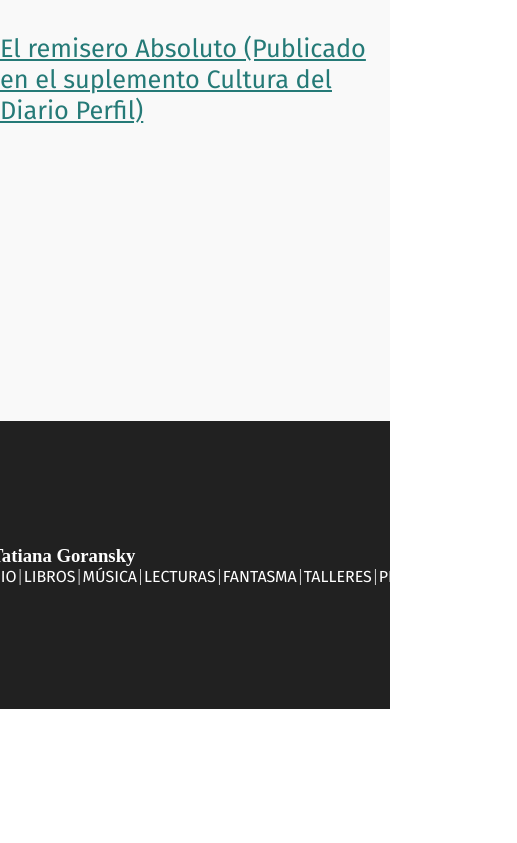
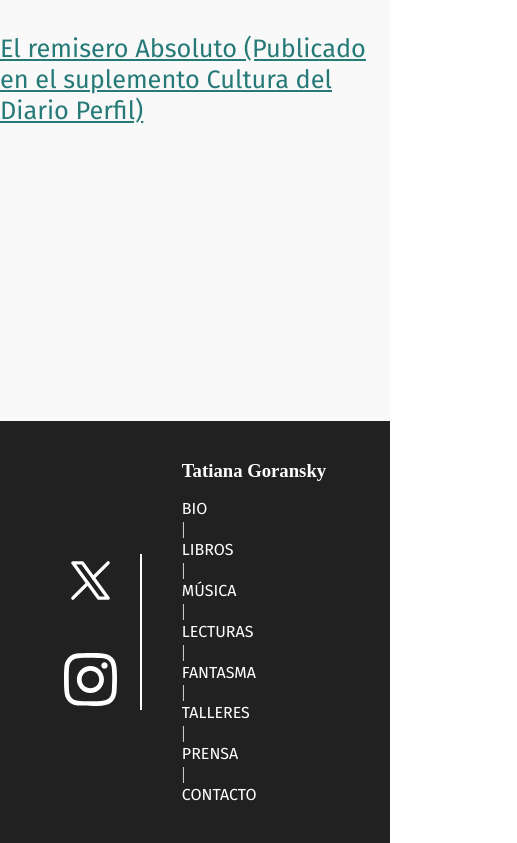
Before and after one commit to pacodinucci/tatiana, a React (Vite) app: page /libros/1 in a window 390 px wide. Shown: the part 3532-4375 px from the top of the page, 517 px wide, since content can reach past the window. Before the commit the page ends 4241 px from the top, so only its background shows below. Built offline with nearby package versions, Linux system fonts and the light colour scheme; a web font is replaced by a local one.

Commit message:
footer responsive

```diff
--- a/src/styles/Footer.module.css
+++ b/src/styles/Footer.module.css
@@ -42,3 +42,19 @@
     color: white;
     font-family: Fira Sans;
 }
+
+@media (max-width: 990px) {
+    .footer {
+        height: 50vh;
+    }
+
+    .social_footer {
+        flex-direction: column;
+        gap: 5vh;
+    }
+
+    .links {
+        margin-top: 2vh;
+        flex-direction: column;
+    }
+}
```
